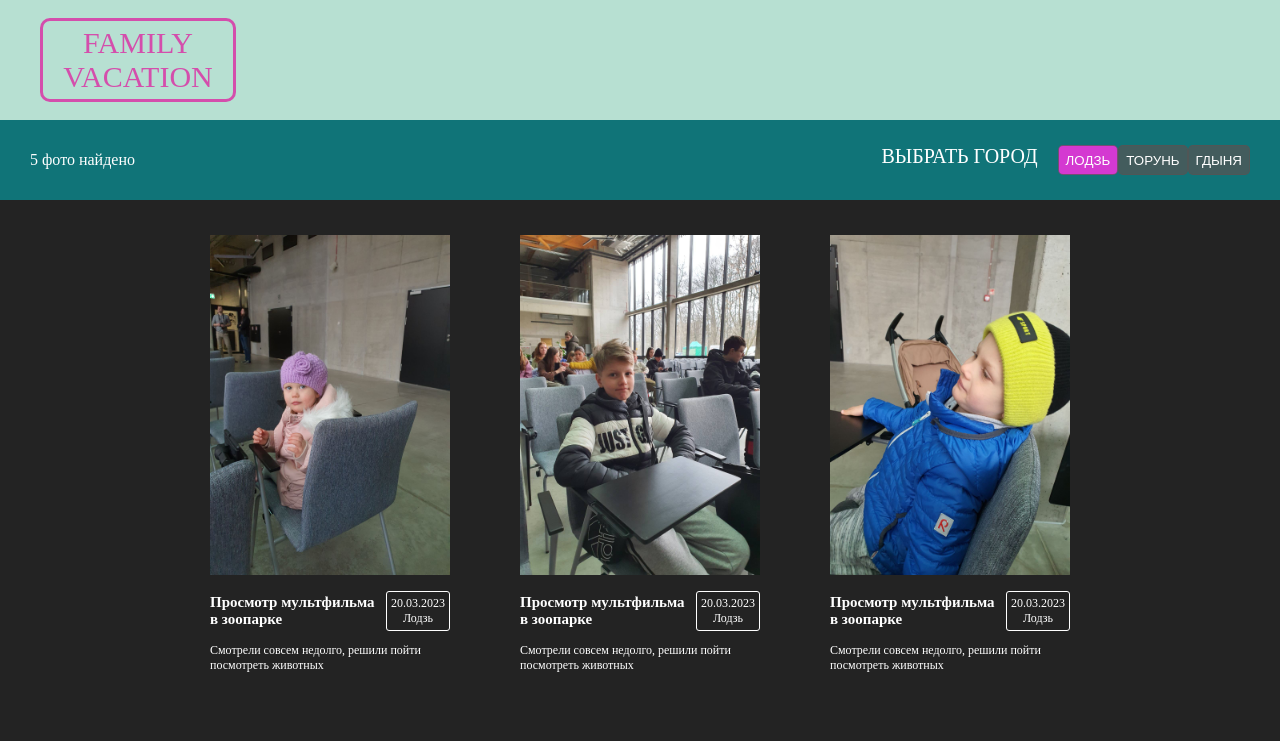
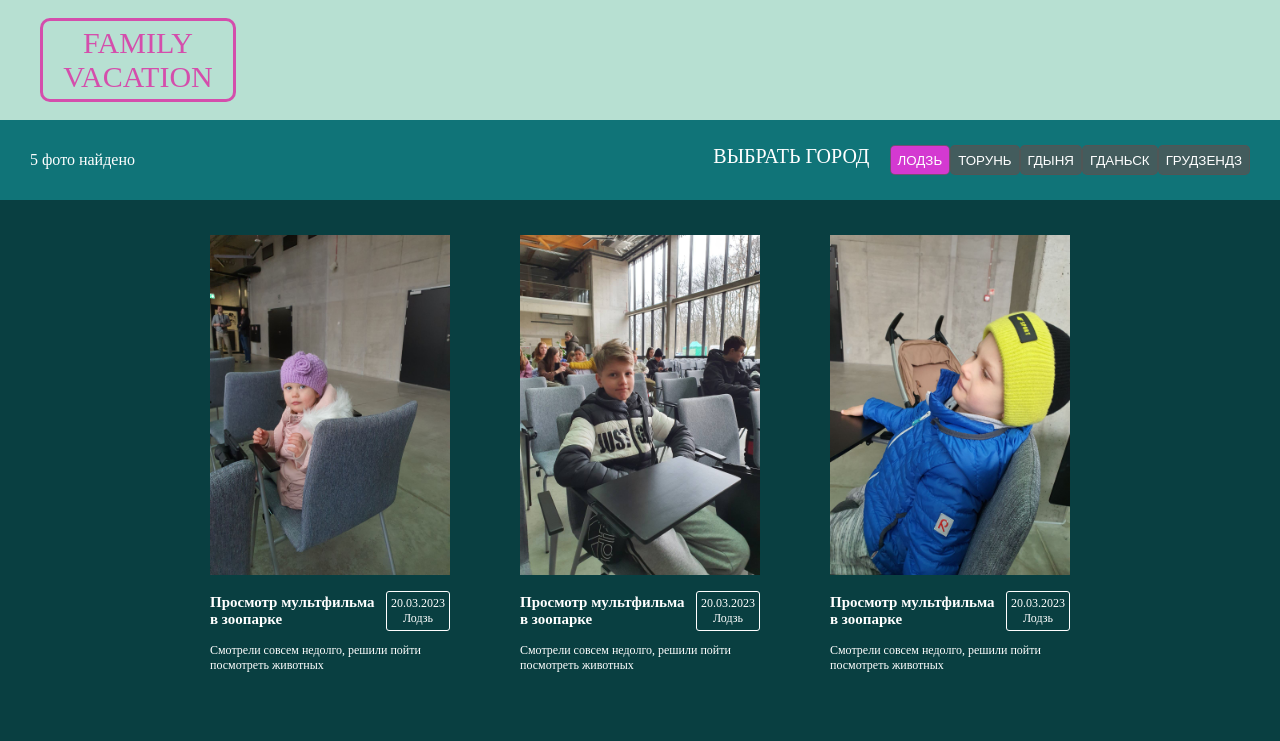
Before and after one commit to AlesiaBandarenka/travel-app, a Vue app: page / in a window 1280 px wide. Shown: the top 741 px of the page. Built offline with nearby package versions, Linux system fonts and the light colour scheme.

Commit message:
Add cities, replace background color, remove unnecessary files

```diff
--- a/src/assets/style.scss
+++ b/src/assets/style.scss
@@ -1,7 +1,7 @@
 
 body {
   margin: 0 auto;
-  background-color: #232323;
+  background-color: rgb(9, 63, 65);
   color: #FFFFFF;
 }
 button {
--- a/src/components/SortBar.vue
+++ b/src/components/SortBar.vue
@@ -26,6 +26,8 @@ const buttonTypes = {
   type1: 'Лодзь',
   type2: 'Торунь',
   type3: 'Гдыня',
+  type4: 'Гданьск',
+  type5: 'Грудзендз',
 };
 
 interface INum {
```
Also changed, not shown: src/assets/background.png (deleted), src/assets/logo.png (deleted).
